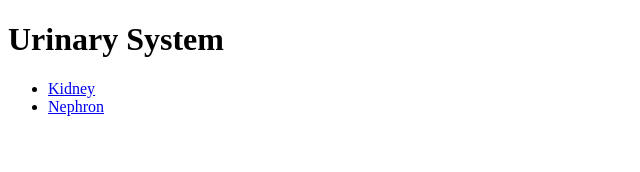
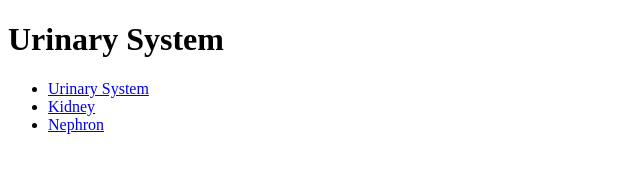
Before and after one commit to ProfessorBarrios/AnatomyImages, a plain HTML site: page urinarysystem/index.html in a window 1280 px wide. Shown: the whole page, without its empty margins (0-640 px from the left). Drawn offline with Linux system fonts and the light colour scheme.

Commit message:
Update index.html

```diff
--- a/urinarysystem/index.html
+++ b/urinarysystem/index.html
@@ -6,6 +6,7 @@
 <body>
     <h1>Urinary System</h1>
     <ul>
+         <li><a href="Urinary System.html">Urinary System</a></li>
          <li><a href="Kidney.html">Kidney</a></li>
          <li><a href="Nephron.html">Nephron</a></li>
     </ul>
```
